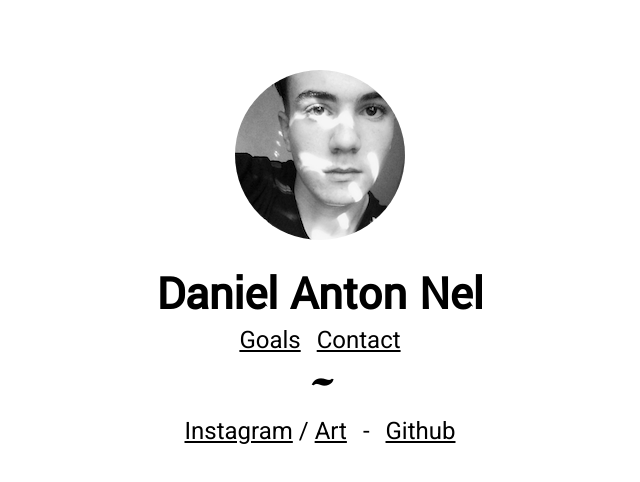
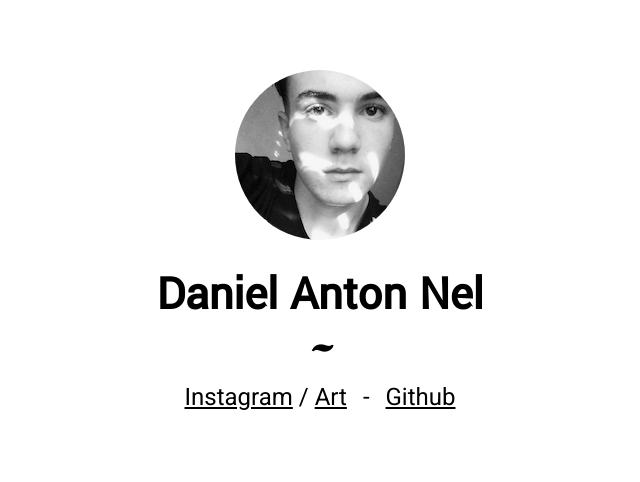
Before and after one commit to d-nel/d-nel.github.io, a plain HTML site: page index.html in a window 1280 px wide. Shown: the whole page, without its empty margins (320-960 px from the left). Drawn offline with Linux system fonts and the light colour scheme.

Commit message:
fewer links in the chain
freed from the weight of visual noise
gone

```diff
--- a/index.html
+++ b/index.html
@@ -30,11 +30,6 @@
       Hello, world!
     </p> -->
     <div id="hov" style="display:inline-block;">
-      <ul>
-        <!-- <li><a href="/blog">Blog</a></li> -->
-        <li><a href="/goals">Goals</a></li>
-        <li><a href="/contact">Contact</a></li>
-      </ul>
 
       <h1 class="wave">~</h1>
 
```
